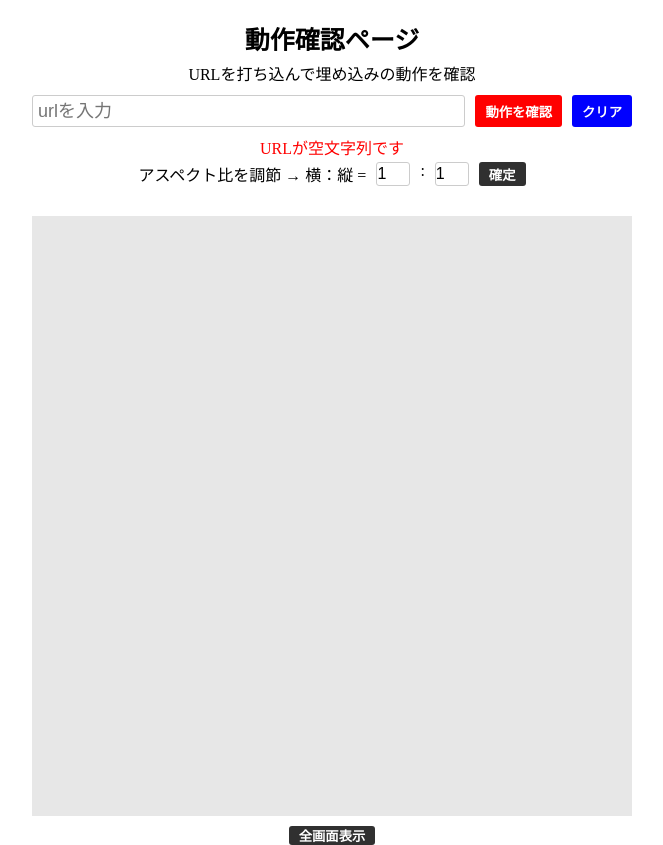
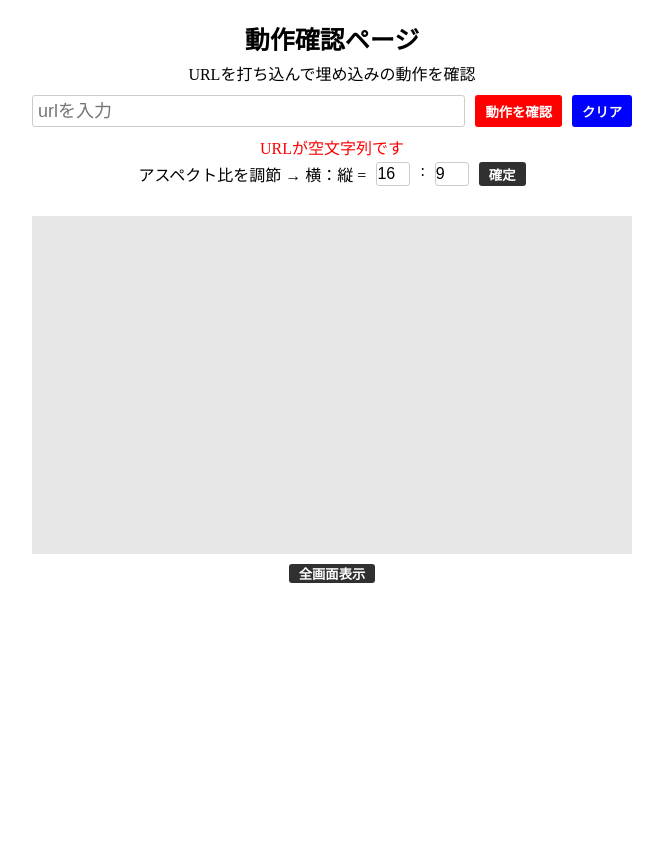
Before and after one commit to arco0922/iiiex-main2021-works, a React app: page /test in a window 1280 px wide. Shown: the whole page, without its empty margins (308-971 px from the left). After the commit the page ends 800 px from the top, so only its background shows below. Built offline with nearby package versions, Linux system fonts and the light colour scheme.

Commit message:
[TestPage.tsx, AspectForm.tsx] fix: change default aspect to 16:9

```diff
--- a/src/pages/TestPage/AspectForm.tsx
+++ b/src/pages/TestPage/AspectForm.tsx
@@ -6,8 +6,8 @@ interface Props {
 }
 
 export const AspectForm: React.VFC<Props> = ({ setAspectRatio }) => {
-  const [aspectWidth, setAspectWidth] = React.useState<number>(1);
-  const [aspectHeight, setAspectHeight] = React.useState<number>(1);
+  const [aspectWidth, setAspectWidth] = React.useState<number>(16);
+  const [aspectHeight, setAspectHeight] = React.useState<number>(9);
   const [isAspectWidthValid, setIsAspectWidthValid] = React.useState<boolean>(true);
   const [isAspectHeightValid, setIsAspectHeightValid] = React.useState<boolean>(true);
   const aspectWidthHandler = React.useCallback((e: React.ChangeEvent<HTMLInputElement>) => {
@@ -30,9 +30,9 @@ export const AspectForm: React.VFC<Props> = ({ setAspectRatio }) => {
     <StyledForm>
       <StyledInputSection>
         <StyledSpan>アスペクト比を調節 → 横：縦 = </StyledSpan>
-        <StyledInput type="text" placeholder="横の値" onChange={aspectWidthHandler} defaultValue="1"></StyledInput>
+        <StyledInput type="text" placeholder="横の値" onChange={aspectWidthHandler} defaultValue="16"></StyledInput>
         <StyledSpan> : </StyledSpan>
-        <StyledInput type="text" placeholder="縦の値" onChange={aspectHeightHandler} defaultValue="1"></StyledInput>
+        <StyledInput type="text" placeholder="縦の値" onChange={aspectHeightHandler} defaultValue="9"></StyledInput>
         <StyledButton onClick={setAspectRatioHandler}>確定</StyledButton>
       </StyledInputSection>
       <StyledDialog>{isAspectWidthValid && isAspectHeightValid ? '' : '有効な値を入力して下さい'}</StyledDialog>
--- a/src/pages/TestPage/TestPage.tsx
+++ b/src/pages/TestPage/TestPage.tsx
@@ -7,7 +7,7 @@ import { WorksWindow } from './WorksWindow';
 export const TestPage: React.VFC = () => {
   const [srcUrl, setSrcUrl] = React.useState<string>('');
   const [isFull, setIsFull] = React.useState<boolean>(false);
-  const [aspectRatio, setAspectRatio] = React.useState<number>(1 / 1);
+  const [aspectRatio, setAspectRatio] = React.useState<number>(9 / 16);
   const iframeWidth = isFull ? '100vw' : '600px';
   const iframeHeight = isFull ? '100vh' : `calc( ${iframeWidth} * ${aspectRatio} )`;
   return (
```
